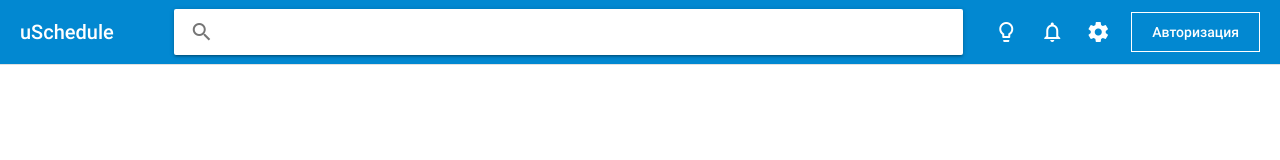
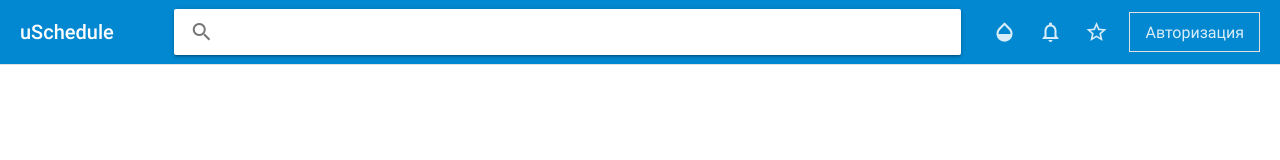
Before and after one commit to oleksiikhr/uSchedule-frontend, a Vue app: page /#/ in a window 1280 px wide. Shown: the top 160 px of the page. Built offline with nearby package versions, Linux system fonts and the light colour scheme.

Commit message:
Support basic dark theme. Npm Vuex. Added template.js store

```diff
--- a/src/App.vue
+++ b/src/App.vue
@@ -1,5 +1,5 @@
 <template>
-  <div id="app">
+  <div id="app" :class="darkTheme ? 'dark' : ''">
     <el-container>
       <el-header class="primary">
         <header-content />
@@ -17,15 +17,34 @@ import HeaderContent from './components/Header'
 export default {
   components: {
     HeaderContent
+  },
+  computed: {
+    darkTheme () {
+      return this.$store.state.template.darkTheme
+    }
   }
 }
 </script>
 
-<style lang="scss">
+<style lang="scss" scoped>
+#app {
+  min-height: 100vh;
+}
+
 header {
   display: flex;
   align-items: center;
   height: 64px !important;
   box-shadow: 0 0 1px 0 #4c4c4c;
 }
+
+// Dark Theme
+.dark {
+  &#app {
+    background: #222;
+  }
+  header {
+    background: #333;
+  }
+}
 </style>
--- a/src/components/Header.vue
+++ b/src/components/Header.vue
@@ -1,5 +1,5 @@
 <template>
-  <div class="toolbar">
+  <div :class="'toolbar' + (darkTheme ? ' black' : '')">
     <router-link to="/" class="logo">
       <!-- TODO LOGO (img, svg) -->
       <!-- TODO Animate* on hover -->
@@ -9,30 +9,30 @@
     <div :class="classSearch">
       <div class="input-group primary--text">
         <i class="material-icons">search</i>
-        <input @focus="search.focused = true" @blur="search.focused = false" />
+        <input @focus="search.focused = true" @blur="search.focused = false">
         <!-- TODO Clear input X -->
       </div>
     </div>
 
     <div class="right">
-      <button class="h-btn-icon">
-        <i class="material-icons">lightbulb_outline</i>
+      <button @click="changeDarkTheme()" class="h-btn-icon">
+        <i class="material-icons">opacity</i>
       </button>
       <!-- TODO FIXME if auth (Notifications) -->
-      <button class="h-btn-icon">
+      <router-link to="/notifications" class="h-btn-icon">
         <i class="material-icons">notifications_none</i>
-      </button>
+      </router-link>
       <!-- TODO FIXME if auth && admin (Admin page) -->
-      <button class="h-btn-icon">
-        <i class="material-icons">settings</i>
-      </button>
+      <router-link to="/admin" class="h-btn-icon">
+        <i class="material-icons">star_border</i>
+      </router-link>
       <!-- TODO FIXME if auth (User panel) -->
       <!-- TODO Component -->
 
       <!-- TODO FIXME if not auth -->
-      <el-button class="h-btn">
+      <router-link to="/login" class="h-btn">
         Авторизация
-      </el-button>
+      </router-link>
 
       <!-- TODO If auth - Admin panel (icon) -->
       <!-- TODO If auth - User panel -->
@@ -53,6 +53,14 @@ export default {
   computed: {
     classSearch () {
       return 'search' + (this.search.focused ? ' is--focused' : '')
+    },
+    darkTheme () {
+      return this.$store.state.template.darkTheme
+    }
+  },
+  methods: {
+    changeDarkTheme () {
+      this.$store.commit('CHANGE_DARK_THEME')
     }
   }
 }
@@ -75,6 +83,9 @@ export default {
   color: #fff;
   text-decoration: none !important;
   padding-right: 60px;
+  &:hover {
+    color: #fff;
+  }
 }
 
 .search {
@@ -130,12 +141,20 @@ export default {
   margin-left: 20px;
 }
 
+.h-btn, .h-btn-icon {
+  color: rgba(255, 255, 255, .85);
+}
+
 .h-btn {
+  display: flex;
+  align-items: center;
+  justify-content: center;
+  padding: 0 15px;
   margin-left: 10px;
   background: none;
-  border: 1px solid #fff;
+  border: 1px solid #e0e0e0;
   border-radius: 0;
-  color: #fff;
+  text-decoration: none;
   transition: .3s;
   &:hover {
     background: #fff;
@@ -144,20 +163,60 @@ export default {
 }
 
 .h-btn-icon {
+  display: flex;
+  align-items: center;
+  justify-content: center;
   padding: 0;
   border: 0;
   background: 0;
   height: 40px;
   width: 40px;
   cursor: pointer;
-  color: #fff;
+  text-decoration: none;
   outline: 0;
   margin: 0 3px;
   transition: .3s;
   line-height: 0;
   &:hover {
-    background: #fff;
-    color: #0288d1;
+    color: #fff;
+  }
+}
+
+// Dark
+
+.dark {
+  .search {
+    &.is--focused i {
+      color: rgba(255, 255, 255, .9) !important;
+    }
+    .input-group {
+      color: rgba(255, 255, 255, .85);
+      background: #4a4a4a;
+      i {
+        color: rgba(255, 255, 255, .5);
+      }
+      input {
+        color: rgba(255, 255, 255, .85);
+        background: #4a4a4a;
+      }
+    }
+  }
+  .right {
+    a, button {
+      color: rgba(255, 255, 255, .5);
+    }
+    .h-btn {
+      color: rgba(255, 255, 255, .85);
+      border-color: #7d7d7d;
+      &:hover {
+        background: #222;
+      }
+    }
+    .h-btn-icon, .h-btn {
+      &:hover {
+        color: rgba(255, 255, 255, .9);
+      }
+    }
   }
 }
 </style>
--- a/src/main.js
+++ b/src/main.js
@@ -4,6 +4,7 @@ import App from './App'
 // import axios from 'axios'
 // import moment from 'moment'
 import router from './router'
+import store from './store/index'
 import ElementUI from 'element-ui'
 
 // Styles (own + libs)
@@ -19,6 +20,7 @@ Vue.config.productionTip = false
 new Vue({
   el: '#app',
   router,
+  store,
   components: { App },
   template: '<App/>'
 })
--- /dev/null
+++ b/src/store/index.js
@@ -0,0 +1,11 @@
+import Vue from 'vue'
+import Vuex from 'vuex'
+
+import modules from './modules'
+
+Vue.use(Vuex)
+
+export default new Vuex.Store({
+  modules,
+  strict: process.env.NODE_ENV !== 'production'
+})
--- /dev/null
+++ b/src/store/modules/index.js
@@ -0,0 +1,9 @@
+const files = require.context('.', false, /\.js$/)
+const modules = {}
+
+files.keys().forEach(key => {
+  if (key === './index.js') return
+  modules[key.replace(/(\.\/|\.js)/g, '')] = files(key).default
+})
+
+export default modules
--- /dev/null
+++ b/src/store/modules/template.js
@@ -0,0 +1,17 @@
+const state = {
+  darkTheme: false
+}
+
+const mutations = {
+  CHANGE_DARK_THEME (state) {
+    state.darkTheme = !state.darkTheme
+  }
+}
+
+const actions = {
+
+}
+
+export default {
+  state, mutations, actions
+}
```
